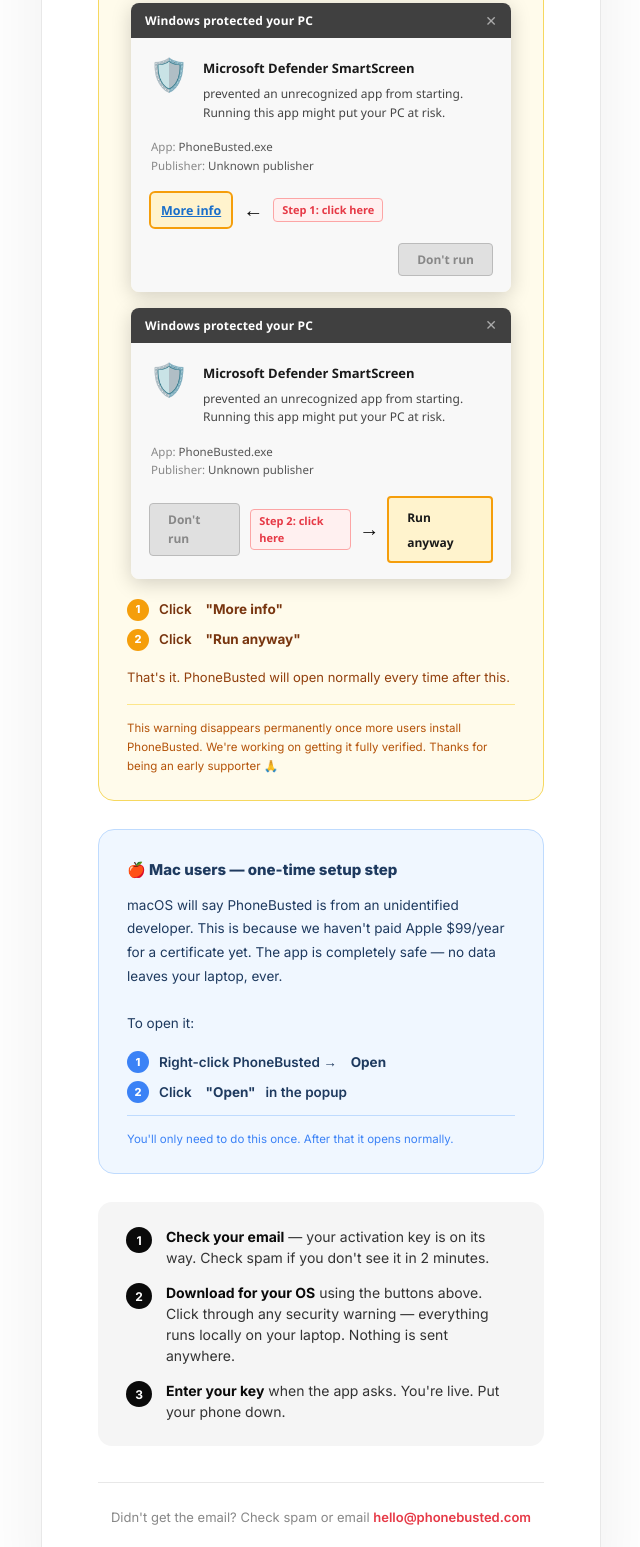
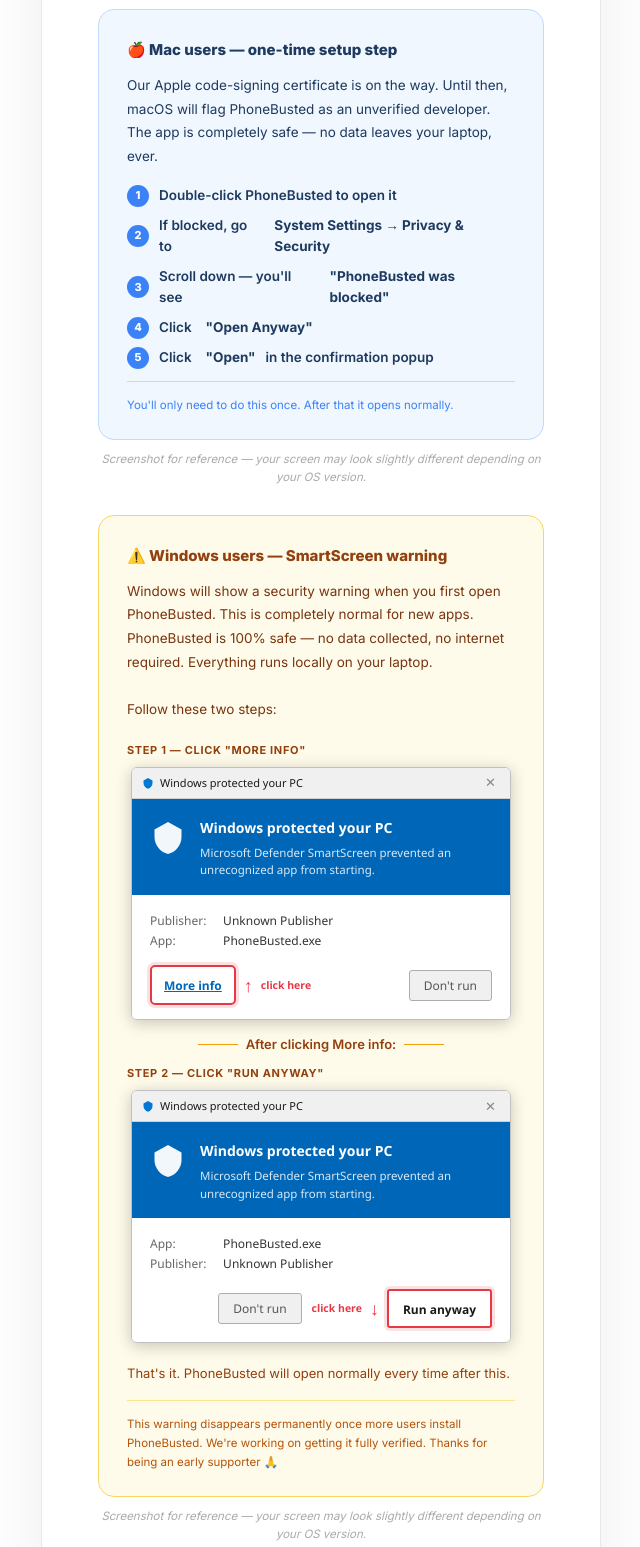
Before and after one commit to manigrowth-ai/phonebuster, a plain HTML site: page thank-you.html in a window 1280 px wide. Shown: the part 974-2521 px from the top of the page, without its empty margins (319-959 px from the left). Drawn offline with Linux system fonts and the light colour scheme.

Commit message:
Restructure thank-you page: reorder sections, update Mac steps, rebuild SmartScreen dialog

```diff
--- a/thank-you.html
+++ b/thank-you.html
@@ -564,137 +564,7 @@
       🔑 Activation key sent to your email.
     </div>
 
-    <!-- SmartScreen warning -->
-    <div class="smartscreen-box">
-      <div class="smartscreen-title">⚠️ Quick heads up before you install</div>
-      <p class="smartscreen-body">
-        Windows will show a security warning when you first open PhoneBusted.
-        This is completely normal for brand new apps that haven't been downloaded
-        by millions of people yet.<br /><br />
-        PhoneBusted is 100% safe. No data collected. No internet required to run.
-        Everything happens locally on your laptop.<br /><br />
-        Just follow these two steps:
-      </p>
-
-      <!-- SmartScreen dialog mockup — two states -->
-      <div style="display:flex; flex-direction:column; gap:16px; margin-bottom:20px;">
-
-        <!-- State 1: initial dialog, "More info" highlighted -->
-        <div style="border-radius:8px; overflow:hidden; box-shadow:0 4px 20px rgba(0,0,0,0.18); font-family:'Segoe UI',sans-serif; max-width:380px; margin:0 auto; width:100%;">
-          <!-- Title bar -->
-          <div style="background:#404040; padding:8px 14px; display:flex; align-items:center; justify-content:space-between;">
-            <span style="color:#fff; font-size:12px; font-weight:600; letter-spacing:0.01em;">Windows protected your PC</span>
-            <span style="color:#aaa; font-size:14px; line-height:1; cursor:default;">✕</span>
-          </div>
-          <!-- Body -->
-          <div style="background:#f8f8f8; padding:20px 18px 16px;">
-            <div style="display:flex; align-items:flex-start; gap:14px; margin-bottom:16px;">
-              <div style="font-size:32px; line-height:1; flex-shrink:0;">🛡️</div>
-              <div>
-                <div style="font-size:13px; font-weight:700; color:#1a1a1a; margin-bottom:6px;">Microsoft Defender SmartScreen</div>
-                <div style="font-size:12px; color:#444; line-height:1.55;">prevented an unrecognized app from starting. Running this app might put your PC at risk.</div>
-              </div>
-            </div>
-            <div style="font-size:11.5px; color:#555; margin-bottom:16px; padding-left:2px;">
-              <span style="color:#888;">App:</span> PhoneBusted.exe<br/>
-              <span style="color:#888;">Publisher:</span> Unknown publisher
-            </div>
-            <!-- Highlighted "More info" with arrow -->
-            <div style="display:flex; align-items:center; gap:10px; margin-bottom:14px; position:relative;">
-              <div style="background:#FFF3CD; border:2px solid #F59E0B; border-radius:6px; padding:4px 10px; display:inline-block;">
-                <span style="color:#1a6fca; font-size:12.5px; font-weight:700; text-decoration:underline; cursor:pointer;">More info</span>
-              </div>
-              <span style="font-size:20px; line-height:1;">←</span>
-              <span style="font-size:11px; font-weight:700; color:#E63946; background:#FFF0F0; border:1px solid #FCA5A5; border-radius:4px; padding:2px 8px;">Step 1: click here</span>
-            </div>
-            <div style="display:flex; justify-content:flex-end;">
-              <div style="background:#e0e0e0; border:1px solid #bbb; border-radius:4px; padding:6px 18px; font-size:12px; color:#888; font-weight:600;">Don't run</div>
-            </div>
-          </div>
-        </div>
-
-        <!-- State 2: expanded dialog, "Run anyway" highlighted -->
-        <div style="border-radius:8px; overflow:hidden; box-shadow:0 4px 20px rgba(0,0,0,0.18); font-family:'Segoe UI',sans-serif; max-width:380px; margin:0 auto; width:100%;">
-          <!-- Title bar -->
-          <div style="background:#404040; padding:8px 14px; display:flex; align-items:center; justify-content:space-between;">
-            <span style="color:#fff; font-size:12px; font-weight:600; letter-spacing:0.01em;">Windows protected your PC</span>
-            <span style="color:#aaa; font-size:14px; line-height:1; cursor:default;">✕</span>
-          </div>
-          <!-- Body -->
-          <div style="background:#f8f8f8; padding:20px 18px 16px;">
-            <div style="display:flex; align-items:flex-start; gap:14px; margin-bottom:16px;">
-              <div style="font-size:32px; line-height:1; flex-shrink:0;">🛡️</div>
-              <div>
-                <div style="font-size:13px; font-weight:700; color:#1a1a1a; margin-bottom:6px;">Microsoft Defender SmartScreen</div>
-                <div style="font-size:12px; color:#444; line-height:1.55;">prevented an unrecognized app from starting. Running this app might put your PC at risk.</div>
-              </div>
-            </div>
-            <div style="font-size:11.5px; color:#555; margin-bottom:16px; padding-left:2px;">
-              <span style="color:#888;">App:</span> PhoneBusted.exe<br/>
-              <span style="color:#888;">Publisher:</span> Unknown publisher
-            </div>
-            <div style="display:flex; justify-content:flex-end; align-items:center; gap:10px;">
-              <div style="background:#e0e0e0; border:1px solid #bbb; border-radius:4px; padding:6px 18px; font-size:12px; color:#888; font-weight:600;">Don't run</div>
-              <!-- Highlighted "Run anyway" with arrow -->
-              <div style="display:flex; align-items:center; gap:8px;">
-                <span style="font-size:11px; font-weight:700; color:#E63946; background:#FFF0F0; border:1px solid #FCA5A5; border-radius:4px; padding:2px 8px;">Step 2: click here</span>
-                <span style="font-size:20px; line-height:1;">→</span>
-                <div style="background:#FFF3CD; border:2px solid #F59E0B; border-radius:4px; padding:6px 18px;">
-                  <span style="font-size:12px; color:#1a1a1a; font-weight:700;">Run anyway</span>
-                </div>
-              </div>
-            </div>
-          </div>
-        </div>
-
-      </div>
-
-      <div class="smartscreen-steps">
-        <div class="smartscreen-step">
-          <span class="ss-num">1</span>
-          Click <strong style="margin-left:4px;">"More info"</strong>
-        </div>
-        <div class="smartscreen-step">
-          <span class="ss-num">2</span>
-          Click <strong style="margin-left:4px;">"Run anyway"</strong>
-        </div>
-      </div>
-
-      <p class="smartscreen-after">
-        That's it. PhoneBusted will open normally every time after this.
-      </p>
-
-      <p class="smartscreen-footnote">
-        This warning disappears permanently once more users install PhoneBusted.
-        We're working on getting it fully verified. Thanks for being an early supporter 🙏
-      </p>
-    </div>
-
-    <!-- Mac security warning -->
-    <div class="mac-box">
-      <div class="mac-box-title">🍎 Mac users — one-time setup step</div>
-      <p class="mac-box-body">
-        macOS will say PhoneBusted is from an unidentified developer.
-        This is because we haven't paid Apple $99/year for a certificate yet.
-        The app is completely safe — no data leaves your laptop, ever.<br /><br />
-        To open it:
-      </p>
-      <div class="mac-box-steps">
-        <div class="mac-box-step">
-          <span class="mac-num">1</span>
-          Right-click PhoneBusted → <strong style="margin-left:4px;">Open</strong>
-        </div>
-        <div class="mac-box-step">
-          <span class="mac-num">2</span>
-          Click <strong style="margin-left:4px;">"Open"</strong> in the popup
-        </div>
-      </div>
-      <p class="mac-box-footnote">
-        You'll only need to do this once. After that it opens normally.
-      </p>
-    </div>
-
-    <!-- Steps -->
+    <!-- Steps — immediately after download buttons -->
     <div class="steps">
       <div class="step-row">
         <div class="step-num">1</div>
@@ -709,6 +579,156 @@
         <div class="step-text"><strong>Enter your key</strong> when the app asks. You're live. Put your phone down.</div>
       </div>
     </div>
+
+    <!-- Mac security warning -->
+    <div class="mac-box">
+      <div class="mac-box-title">🍎 Mac users — one-time setup step</div>
+      <p class="mac-box-body">
+        Our Apple code-signing certificate is on the way.
+        Until then, macOS will flag PhoneBusted as an unverified developer.
+        The app is completely safe — no data leaves your laptop, ever.
+      </p>
+      <div class="mac-box-steps">
+        <div class="mac-box-step">
+          <span class="mac-num">1</span>
+          Double-click PhoneBusted to open it
+        </div>
+        <div class="mac-box-step">
+          <span class="mac-num">2</span>
+          If blocked, go to <strong style="margin-left:4px;">System Settings → Privacy &amp; Security</strong>
+        </div>
+        <div class="mac-box-step">
+          <span class="mac-num">3</span>
+          Scroll down — you'll see <strong style="margin-left:4px;">"PhoneBusted was blocked"</strong>
+        </div>
+        <div class="mac-box-step">
+          <span class="mac-num">4</span>
+          Click <strong style="margin-left:4px;">"Open Anyway"</strong>
+        </div>
+        <div class="mac-box-step">
+          <span class="mac-num">5</span>
+          Click <strong style="margin-left:4px;">"Open"</strong> in the confirmation popup
+        </div>
+      </div>
+      <p class="mac-box-footnote">
+        You'll only need to do this once. After that it opens normally.
+      </p>
+    </div>
+    <p style="font-size:11.5px; color:#aaa; font-style:italic; text-align:center; margin-top:-18px; margin-bottom:28px;">
+      Screenshot for reference — your screen may look slightly different depending on your OS version.
+    </p>
+
+    <!-- Windows SmartScreen warning -->
+    <div class="smartscreen-box">
+      <div class="smartscreen-title">⚠️ Windows users — SmartScreen warning</div>
+      <p class="smartscreen-body">
+        Windows will show a security warning when you first open PhoneBusted.
+        This is completely normal for new apps. PhoneBusted is 100% safe —
+        no data collected, no internet required. Everything runs locally on your laptop.<br /><br />
+        Follow these two steps:
+      </p>
+
+      <!-- Dialog mockup: State 1 -->
+      <div style="margin-bottom:10px;">
+        <div style="font-size:11px; font-weight:700; color:#92400E; text-transform:uppercase; letter-spacing:0.06em; margin-bottom:8px;">Step 1 — Click "More info"</div>
+        <div style="border-radius:6px; overflow:hidden; box-shadow:0 3px 16px rgba(0,0,0,0.22); font-family:'Segoe UI',Arial,sans-serif; max-width:380px; margin:0 auto; width:100%; border:1px solid #c0c0c0;">
+          <!-- Win titlebar -->
+          <div style="background:#f0f0f0; padding:6px 10px; display:flex; align-items:center; justify-content:space-between; border-bottom:1px solid #d0d0d0;">
+            <div style="display:flex; align-items:center; gap:6px;">
+              <svg width="12" height="12" viewBox="0 0 24 24" fill="none" style="flex-shrink:0;"><path d="M12 2L3 7v5c0 5.25 3.75 10.15 9 11.25C17.25 22.15 21 17.25 21 12V7L12 2z" fill="#0078D4"/></svg>
+              <span style="font-size:11px; color:#1a1a1a; font-weight:400;">Windows protected your PC</span>
+            </div>
+            <span style="font-size:13px; color:#888; line-height:1; padding:0 4px;">✕</span>
+          </div>
+          <!-- Blue header band -->
+          <div style="background:#0067B8; padding:18px 18px 16px; display:flex; align-items:flex-start; gap:14px;">
+            <svg width="36" height="36" viewBox="0 0 24 24" fill="none" style="flex-shrink:0; margin-top:2px;"><path d="M12 2L3 7v5c0 5.25 3.75 10.15 9 11.25C17.25 22.15 21 17.25 21 12V7L12 2z" fill="white" opacity="0.95"/></svg>
+            <div>
+              <div style="font-size:14px; font-weight:700; color:#fff; margin-bottom:5px;">Windows protected your PC</div>
+              <div style="font-size:11.5px; color:rgba(255,255,255,0.85); line-height:1.5;">Microsoft Defender SmartScreen prevented an unrecognized app from starting.</div>
+            </div>
+          </div>
+          <!-- White body -->
+          <div style="background:#fff; padding:16px 18px 14px;">
+            <div style="font-size:12px; color:#333; margin-bottom:14px; line-height:1.7;">
+              <span style="color:#666; display:inline-block; width:70px;">Publisher:</span> Unknown Publisher<br/>
+              <span style="color:#666; display:inline-block; width:70px;">App:</span> PhoneBusted.exe
+            </div>
+            <div style="display:flex; align-items:center; justify-content:space-between;">
+              <!-- More info highlighted -->
+              <div style="display:flex; align-items:center; gap:8px;">
+                <div style="border:2px solid #E63946; border-radius:5px; padding:5px 12px; box-shadow:0 0 0 3px rgba(230,57,70,0.15);">
+                  <span style="color:#0067B8; font-size:12px; font-weight:700; text-decoration:underline;">More info</span>
+                </div>
+                <span style="font-size:18px; color:#E63946; font-weight:900; line-height:1;">↑</span>
+                <span style="font-size:10.5px; font-weight:700; color:#E63946;">click here</span>
+              </div>
+              <div style="background:#f0f0f0; border:1px solid #adadad; border-radius:3px; padding:5px 14px; font-size:12px; color:#555;">Don't run</div>
+            </div>
+          </div>
+        </div>
+      </div>
+
+      <!-- Arrow between states -->
+      <div style="text-align:center; font-size:13px; color:#92400E; font-weight:600; margin:14px 0 10px; display:flex; align-items:center; justify-content:center; gap:8px;">
+        <span style="width:40px; height:1px; background:#F59E0B; display:inline-block;"></span>
+        After clicking More info:
+        <span style="width:40px; height:1px; background:#F59E0B; display:inline-block;"></span>
+      </div>
+
+      <!-- Dialog mockup: State 2 -->
+      <div style="margin-bottom:20px;">
+        <div style="font-size:11px; font-weight:700; color:#92400E; text-transform:uppercase; letter-spacing:0.06em; margin-bottom:8px;">Step 2 — Click "Run anyway"</div>
+        <div style="border-radius:6px; overflow:hidden; box-shadow:0 3px 16px rgba(0,0,0,0.22); font-family:'Segoe UI',Arial,sans-serif; max-width:380px; margin:0 auto; width:100%; border:1px solid #c0c0c0;">
+          <!-- Win titlebar -->
+          <div style="background:#f0f0f0; padding:6px 10px; display:flex; align-items:center; justify-content:space-between; border-bottom:1px solid #d0d0d0;">
+            <div style="display:flex; align-items:center; gap:6px;">
+              <svg width="12" height="12" viewBox="0 0 24 24" fill="none" style="flex-shrink:0;"><path d="M12 2L3 7v5c0 5.25 3.75 10.15 9 11.25C17.25 22.15 21 17.25 21 12V7L12 2z" fill="#0078D4"/></svg>
+              <span style="font-size:11px; color:#1a1a1a; font-weight:400;">Windows protected your PC</span>
+            </div>
+            <span style="font-size:13px; color:#888; line-height:1; padding:0 4px;">✕</span>
+          </div>
+          <!-- Blue header band -->
+          <div style="background:#0067B8; padding:18px 18px 16px; display:flex; align-items:flex-start; gap:14px;">
+            <svg width="36" height="36" viewBox="0 0 24 24" fill="none" style="flex-shrink:0; margin-top:2px;"><path d="M12 2L3 7v5c0 5.25 3.75 10.15 9 11.25C17.25 22.15 21 17.25 21 12V7L12 2z" fill="white" opacity="0.95"/></svg>
+            <div>
+              <div style="font-size:14px; font-weight:700; color:#fff; margin-bottom:5px;">Windows protected your PC</div>
+              <div style="font-size:11.5px; color:rgba(255,255,255,0.85); line-height:1.5;">Microsoft Defender SmartScreen prevented an unrecognized app from starting.</div>
+            </div>
+          </div>
+          <!-- White body -->
+          <div style="background:#fff; padding:16px 18px 14px;">
+            <div style="font-size:12px; color:#333; margin-bottom:14px; line-height:1.7;">
+              <span style="color:#666; display:inline-block; width:70px;">App:</span> PhoneBusted.exe<br/>
+              <span style="color:#666; display:inline-block; width:70px;">Publisher:</span> Unknown Publisher
+            </div>
+            <div style="display:flex; align-items:center; justify-content:flex-end; gap:10px;">
+              <div style="background:#f0f0f0; border:1px solid #adadad; border-radius:3px; padding:5px 14px; font-size:12px; color:#555;">Don't run</div>
+              <!-- Run anyway highlighted -->
+              <div style="display:flex; align-items:center; gap:8px;">
+                <span style="font-size:10.5px; font-weight:700; color:#E63946;">click here</span>
+                <span style="font-size:18px; color:#E63946; font-weight:900; line-height:1;">↓</span>
+                <div style="border:2px solid #E63946; border-radius:3px; padding:5px 14px; box-shadow:0 0 0 3px rgba(230,57,70,0.15); background:#fff;">
+                  <span style="font-size:12px; color:#1a1a1a; font-weight:700;">Run anyway</span>
+                </div>
+              </div>
+            </div>
+          </div>
+        </div>
+      </div>
+
+      <p class="smartscreen-after">
+        That's it. PhoneBusted will open normally every time after this.
+      </p>
+
+      <p class="smartscreen-footnote">
+        This warning disappears permanently once more users install PhoneBusted.
+        We're working on getting it fully verified. Thanks for being an early supporter 🙏
+      </p>
+    </div>
+    <p style="font-size:11.5px; color:#aaa; font-style:italic; text-align:center; margin-top:-18px; margin-bottom:28px;">
+      Screenshot for reference — your screen may look slightly different depending on your OS version.
+    </p>
 
     <!-- Spam note -->
     <p class="spam-note">
```
